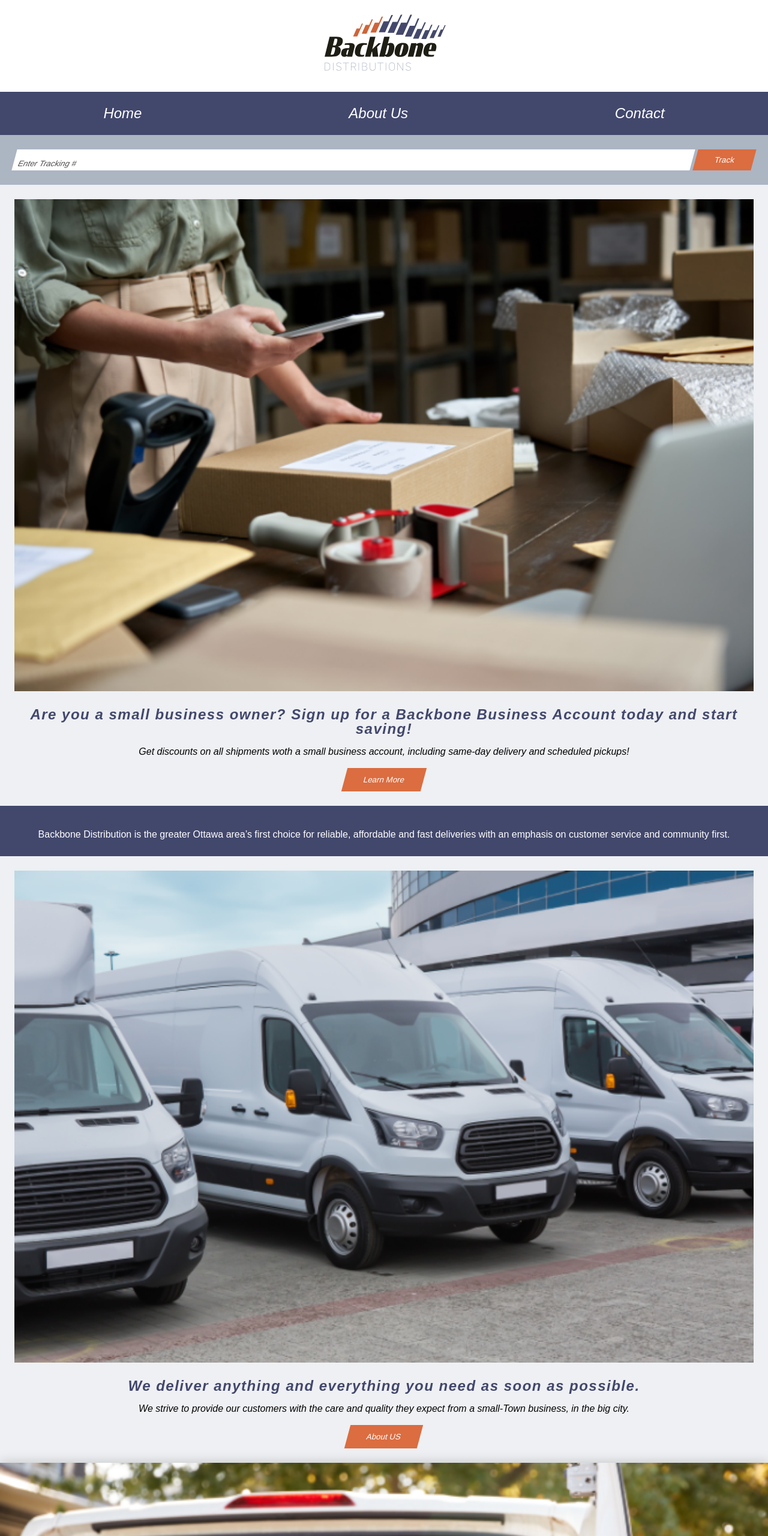
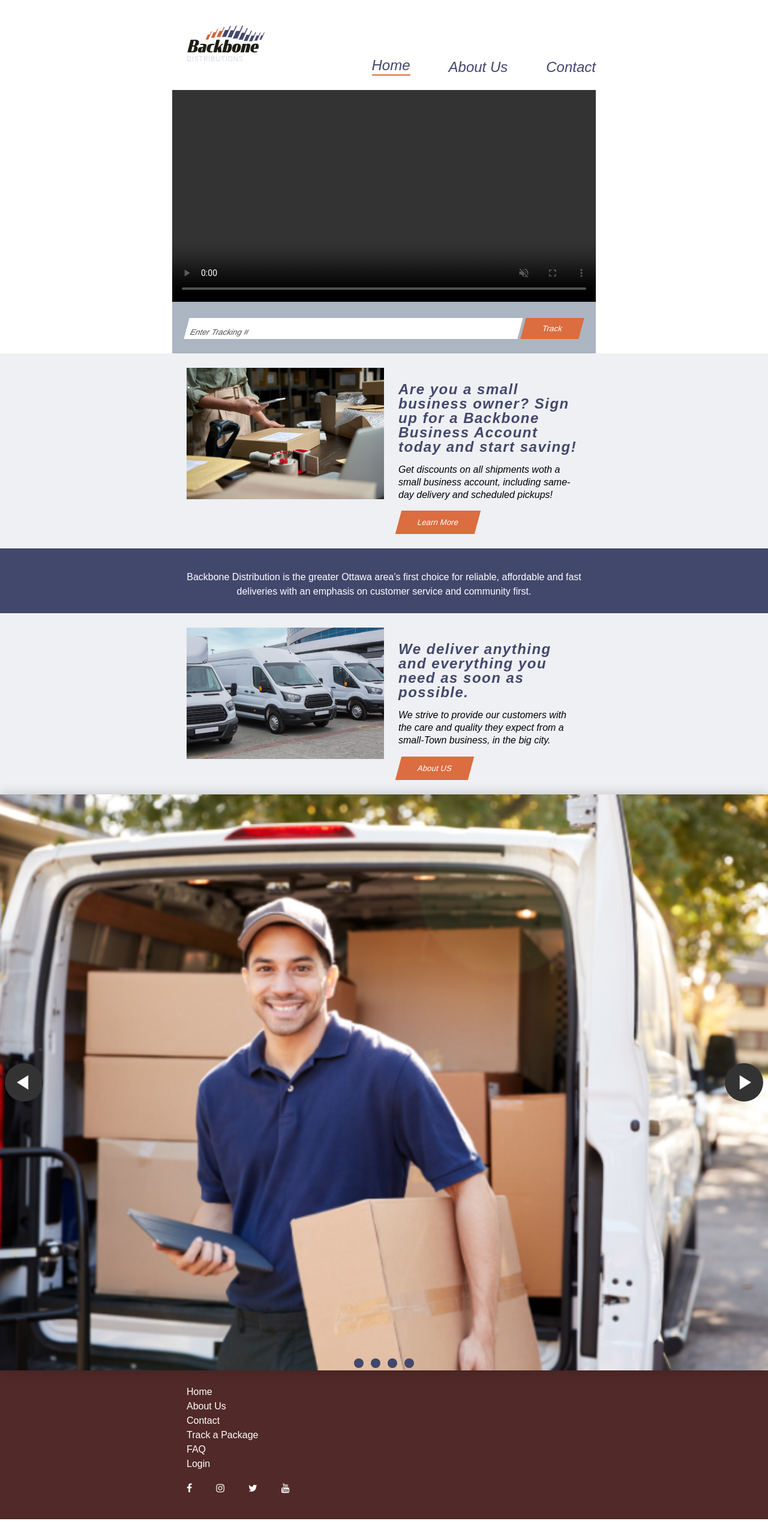
Before and after one commit to omal0022/mtm6201-midterm, a plain HTML site: page index.html in a window 1280 px wide. Shown: the top 2560 px of the page at 60% size. After the commit the page ends 2532 px from the top, so only its background shows below. Drawn offline with Linux system fonts and the light colour scheme; a web font is replaced by a local one.

Commit message:
to add media queries to css

```diff
--- a/css/style.css
+++ b/css/style.css
@@ -67,6 +67,12 @@ nav a{
 	font-size: 1.5rem;
 }
 
+nav li a:hover {
+	scale: 1.1;
+	color: #db6d40;
+}
+
+
 body h1, h3 {
 	font-family: "condor-condensed", sans-serif;
 	font-weight: 700;
@@ -128,7 +134,7 @@ button:hover {
 .home-about-us a {
 	text-decoration: none;
 }
-nav {
+#main-nav {
 	background-color: #42476c;
 }
 
@@ -150,8 +156,31 @@ nav a:visited {
     text-align: center;
 }
 
+nav .current {
+	border-bottom: 2px solid #fff;
+	padding-bottom: 3px;
+}
+
+.skip-links{
+	list-style: none;
+	margin: 0;
+	padding: 0;
+  }
+  .skip-links a{
+	position: absolute;
+	top: -3em;
+	background-color: black;
+	color:white;
+	padding: .5em 1em;
+	font-weight: bold;
+  }
+
+  .skip-links a:focus{
+	top: 0;
+  }
+
 .container {
-    padding: 1.5rem;
+    padding:1.5rem;
 	width: auto;
 }
 
@@ -162,6 +191,16 @@ nav a:visited {
 
 /* Home */
 
+video {
+	width: 100%;
+}
+
+.video {
+	background-color: #acb5c2;
+	background-image:url(../images/making-delivery-slo-mo.mov);
+    background-size: cover;
+}
+
 .tracking form {
 	display: flex;
 	flex-direction: row;
@@ -170,11 +209,12 @@ nav a:visited {
 	transform: skew(-15deg, 0);
 }
 
-.tracking .container {
+form .tracking {
 	width: 100%;
+
 }
 
-input[type=text]{
+ input[type=text]{
 	width: 100%;
 	display: flex;
 	border: none;
@@ -198,7 +238,7 @@ input[type=text]{
 	padding-left: .5rem;
   }
 
- input[type=textarea] {
+ input[id=message] {
 	width: 100%;
 	display: flex;
 	border: none;
@@ -288,8 +328,6 @@ form ::placeholder {
     background-size: cover;
 	text-align: center;
 	color: white ;
-	padding-top: 8rem;
-	padding-bottom: 8rem;
 }
 
 
@@ -578,3 +616,129 @@ footer ul li a {
 	font-style: normal;
 	line-height: 1.5;
 }
+
+.fa {
+	padding: 20px;
+	text-decoration: none;
+	color: white;
+  }
+
+  .fa:nth-child(1) {
+	padding-left:0;
+  }
+
+  .social-icons {
+	display: flex;
+	flex-direction: row;
+	width: 100%;
+	margin: auto;
+
+  }
+
+  /* TABLET STYLES: 760px to 1199px */
+
+  @media screen and (min-width: 760px) {
+
+    .container, .nav-logo {
+        width: 706px;
+        margin: 0 auto;
+    }
+
+	#main-nav {
+		background-color: #fff;
+		display: flex;
+		justify-content: flex-end;
+		align-items: flex-end;
+	}
+
+	nav ul {
+		padding-bottom: 1.5rem;
+		width: 100%;
+		justify-content: flex-end;
+	}
+
+	nav ul li {
+		margin-left: 4rem;
+	}
+
+	nav a:link,
+	nav a:visited {
+		display: block;
+		color:#42476c;
+		text-decoration: none;
+		text-align: center;
+	}
+
+	nav .current {
+		border-bottom: 2px solid #db6d40;
+		padding-bottom: 3px;
+		margin-left: auto;
+	}
+
+	.video-container{
+		width: 706px;
+        margin: 0 auto;
+    }
+
+	.nav-logo {
+		display: grid;
+		grid-template-columns: 25% 75%;
+	}
+
+	.about-header-image {
+		background-repeat: no-repeat;
+		background-position: center;
+		background-size: cover;
+		align-items: center;
+		padding-top: 10rem;
+		padding-bottom: 10rem;
+	}
+	}
+
+/* DESKTOP STYLES */
+/* ABOVE 1200px */
+@media screen and (min-width: 1200px) {
+
+
+
+.container .business-account, .container .home-about-us{
+	display: grid;
+	grid-template-columns: 1fr 1fr;
+	grid-template-rows: auto;
+	padding-top: none;
+}
+
+.business-account h3, .business-account p, .home-about-us h3, .home-about-us p{
+	padding-top: none;
+	padding-left: 1.5rem;
+	text-align: left;
+}
+
+.business-account button, .home-about-us  button {
+	display: flex;
+	margin-left:1.5rem;
+	margin-top: 1rem;
+}
+
+/* About Page */
+
+.about-header-image {
+	background-repeat: no-repeat;
+	background-position: center;
+	background-size: cover;
+	align-items: center;
+	padding-top: 10rem;
+	padding-bottom: 10rem;
+}
+
+/* Contact Page */
+
+.contact-header-image {
+	background-repeat: no-repeat;
+	background-position: center;
+	background-size: cover;
+	align-items: center;
+	padding-top: 10rem;
+	padding-bottom: 10rem;
+}
+}
--- a/index.html
+++ b/index.html
@@ -8,26 +8,36 @@
 
     <link href="css/style.css" rel="stylesheet">
     <link rel="stylesheet" href="https://use.typekit.net/bdv3nie.css">
+    <link rel="stylesheet" href="https://cdnjs.cloudflare.com/ajax/libs/font-awesome/4.7.0/css/font-awesome.min.css">
+
 </head>
 <body>
+    <ul class="skip-links">
+        <li><a href="#main-nav">Skip to main nav</a></li>
+        <li><a href="#main">Skip to main content</a></li>
+        <li><a href="#mission">Skip to mission</a></li>
+      </ul>
 
-    <header>
+    <header class="header">
+        <div class="nav-logo">
         <img src="images/BackboneDistributionLogo.svg" alt="Backbone Distributions logo" width="250">
-            <nav>
+            <nav role="navigation" id="main-nav">
                 <ul>
                     <li class="current"><a href="#">Home</a></li>
                     <li><a href="about.html">About Us</a></li>
                     <li><a href="contact.html">Contact</a></li>
                 </ul>
             </nav>
+        </div>
+    <div class="video-container">
         <div class="video">
-        <!-- <video autoplay muted controls loop>
-        <source src="images/making-delivery-slo-mo.mov" type="video/mp4">
-        </video> -->
+            <video autoplay muted controls loop>
+            <!-- <source src="images/making-delivery-slo-mo.mov" type="video/mp4"> -->
+            </video>
+        </div>
     </div>
     <!-- Tracking -->
-    <div class="tracking">
-        <div class="container">
+    <div class="tracking container">
         <form>
             <input type="text" placeholder="Enter Tracking #">
             <input type="submit" value="Track">
@@ -36,23 +46,25 @@
     </div>
     </header>
 
-    <main>
+    <main role="main" id="main">
     <!-- Business Account -->
         <div class="container">
             <section class="business-account">
                 <div class="business-image">
                     <img src="images/small-business-packages-640_x_426.jpg" alt="small business owner packing items to ship">
                 </div>
+                <div class="business-content">
                     <h3>Are you a small business owner? Sign up for a Backbone Business Account today and start saving!</h3>
                     <p>Get discounts on all shipments woth a small business account, including same-day delivery and scheduled pickups!</p>
                     <div class="btn">
                         <button class="btn-text">Learn More</button>
                     </div>
+                </div>
             </section>
         </div>
 
     <!-- Mission -->
-    <section class="mission">
+    <section class="mission" id="mission">
         <div class="container">
             <h4>Backbone Distribution is the greater Ottawa area’s first choice for reliable, affordable and fast deliveries with an emphasis on customer service and community first. </h4>
         </div>
@@ -63,14 +75,13 @@
             <div class="fleet-image">
             <img src="images/delivery-fleet-640_x_426.jpg" alt="image of three delivery trucks parked in a row">
             </div>
+            <div class="about-us-content">
                 <h3>We deliver anything and everything you need as soon as possible.</h3>
                     <p>We strive to provide our customers with the care and quality they expect from a small-Town business, in the big city.</p>
-                <a href="about.html">
                         <div class="btn">
                             <button class="btn-text">About US</button>
                         </div>
-                  </a>
-
+            </div>
         </section>
     </div>
 
@@ -142,7 +153,7 @@
 
 
     </main>
-    <footer>
+    <footer role="contentinfo" class="site-footer">
         <div class="container">
             <ul>
                 <li class="current"><a href="#">Home</a></li>
@@ -152,6 +163,12 @@
                 <li><a href="#">FAQ</a></li>
                 <li><a href="#">Login</a></li>
             </ul>
+           <div class="social-icons">
+                <a href="#" class="fa fa-facebook"></a>
+                <a href="#" class="fa fa-instagram"></a>
+                <a href="#" class="fa fa-twitter"></a>
+                <a href="#" class="fa fa-youtube"></a>
+            </div>
         </div> <!-- end container-->
     </footer>
 
```
Also changed, not shown: about.html (+15 -4 lines), contact.html (+18 -9 lines). Lines whose indentation alone changed are shown as unchanged.
